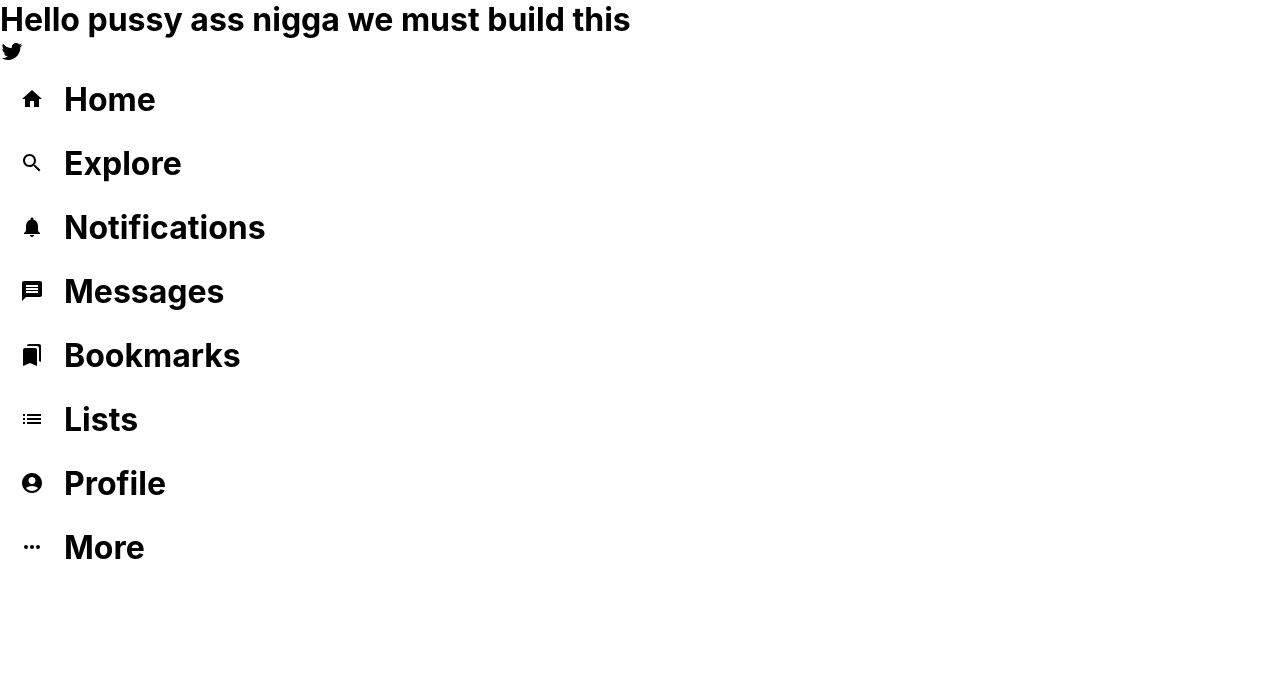
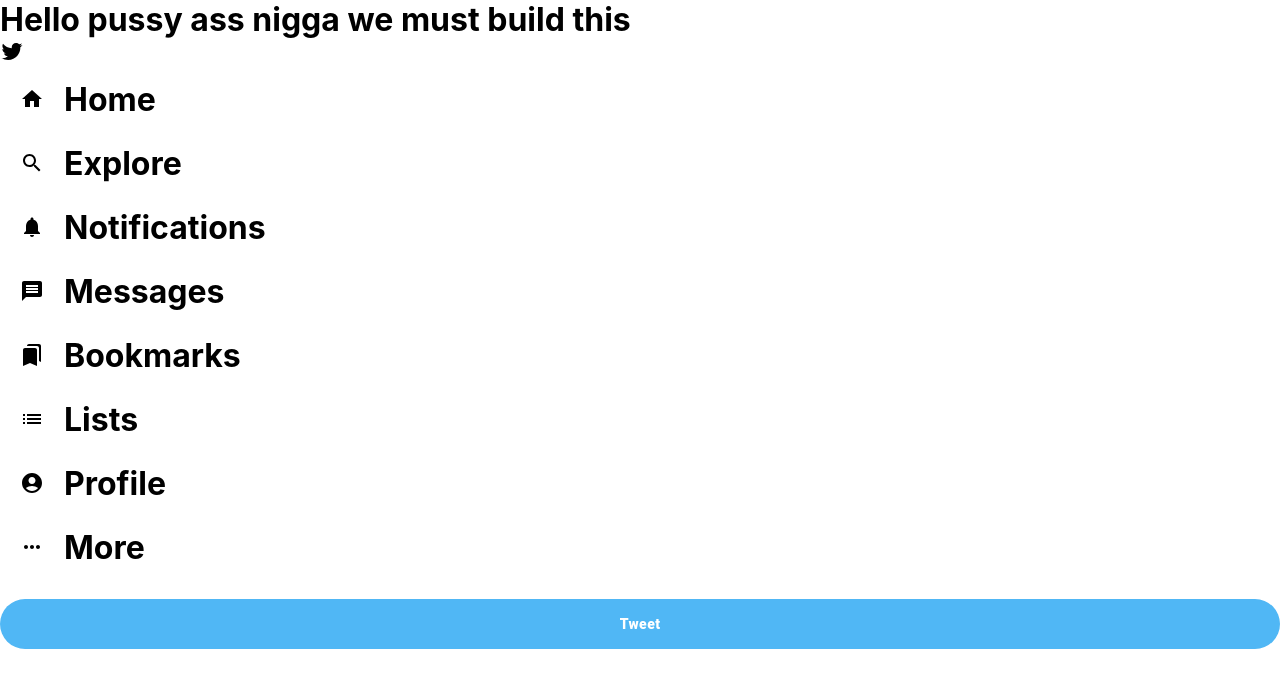
Before and after one commit to Darylcosm0/Twitter-clone, a React (Create React App) app: page / in a window 1280 px wide. Shown: the top 688 px of the page. Built offline with nearby package versions, Linux system fonts and the light colour scheme; the HTML template or start-up script is replaced by a standard one.

Commit message:
added tweet button

```diff
--- a/src/App.js
+++ b/src/App.js
@@ -11,6 +11,7 @@
      {/* sidebar */}
       <Sidebar/>
      {/* feed */}
+  <feed/>
 
      {/* widgets */}
 
--- a/src/Sidebar.css
+++ b/src/Sidebar.css
@@ -0,0 +1,10 @@
+.sidebar__tweet {
+  background-color: var(--twitter-color) !important;
+  border: none !important;
+  font-weight: 900 !important;
+  color: white !important;
+  text-transform: inherit !important;
+  border-radius: 30px !important;
+  height: 50px !important;
+  margin-top: 20px !important;
+}
--- a/src/Sidebar.js
+++ b/src/Sidebar.js
@@ -10,6 +10,7 @@
 import ListIcon from '@mui/icons-material/List';
 import AccountCircleIcon from '@mui/icons-material/AccountCircle';
 import MoreHorizIcon from '@mui/icons-material/MoreHoriz';
+import { Button } from '@mui/material';
 function Sidebar() {
   return (
     <div className='sidebar'>
@@ -17,7 +18,7 @@
       <TwitterIcon />
 
       {/* sidebar options */}
-      <SidebarOption Icon={HomeIcon} text='Home' />
+      <SidebarOption active Icon={HomeIcon} text='Home' />
       <SidebarOption Icon={SearchIcon} text='Explore' />
       <SidebarOption Icon={NotificationsIcon} text='Notifications' />
       <SidebarOption Icon={MessageIcon} text='Messages' />
@@ -26,6 +27,8 @@
       <SidebarOption Icon={AccountCircleIcon} text='Profile' />
       <SidebarOption Icon={MoreHorizIcon} text='More' />
 
+    {/* Button tweet */}
+    <Button variant= 'outlined' className='sidebar__tweet'fullWidth>Tweet</Button>
 
       </div>
   );
--- a/src/SidebarOption.css
+++ b/src/SidebarOption.css
@@ -20,3 +20,7 @@
   font-size: 20px;
   margin: right;
 }
+
+.sidebarOption--active {
+  color: var(--twitter-color);
+}
--- a/src/SidebarOption.js
+++ b/src/SidebarOption.js
@@ -1,14 +1,13 @@
-import React from 'react'
-import  './SidebarOption.css'
+import React from 'react';
+import './SidebarOption.css';
 
-function SidebarOption({text, Icon}) {
+function SidebarOption({ active, text, Icon }) {
   return (
-    <div className='sidebarOption'>
-        <Icon/>
-        <h1>{text}</h1>
-
+    <div className={`sidebarOption ${active ? 'SidebarOption--active' : ''}`}>
+      <Icon />
+      <h1>{text}</h1>
     </div>
-  )
+  );
 }
 
 export default SidebarOption;
```
Also changed, not shown: src/Feed.js (added, +13 -0 lines), 1 other file (tests, documents, lock files or other folders).
